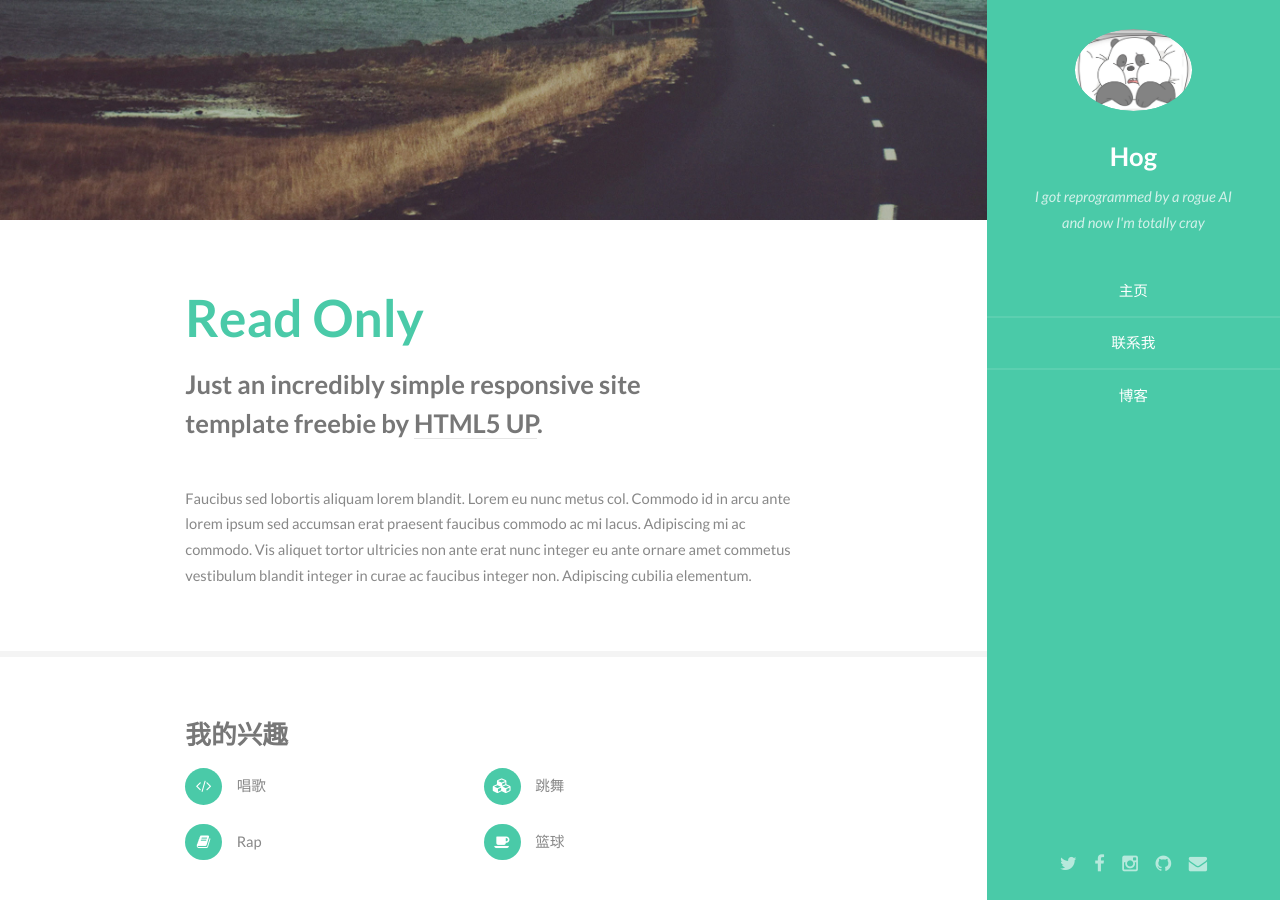
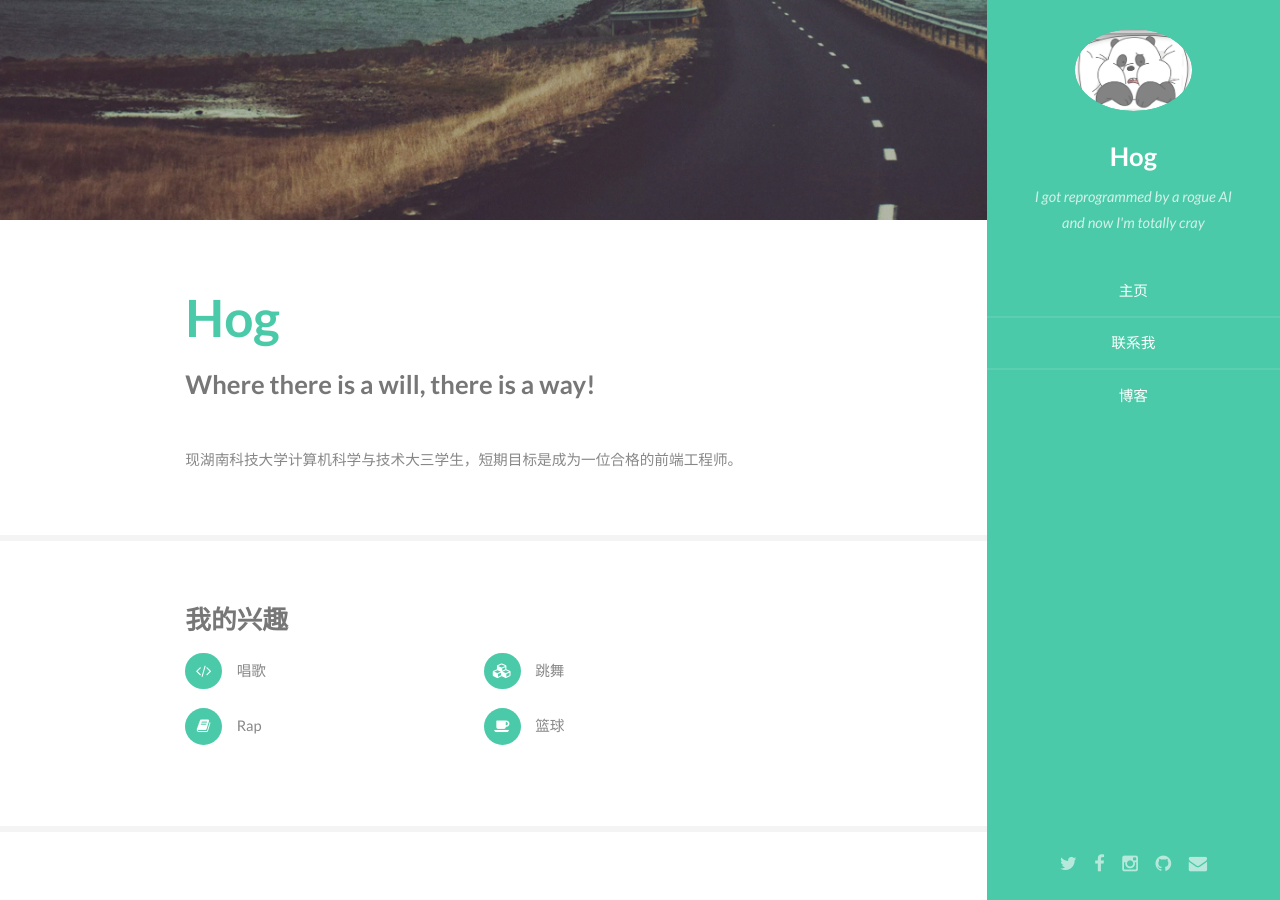
Before and after one commit to Hogzhu/Hogzhu.github.io, a Jekyll site: the page built from index.html, in a window 1280 px wide and 900 px high. Built offline with Jekyll 4.4.1, drawn with Linux system fonts in a browser that asks for light colours.

Commit message:
Update index.html

```diff
--- a/index.html
+++ b/index.html
@@ -8,11 +8,10 @@ layout: default
     <section id="one">
         <div class="container">
             <header class="major">
-                <h2>Read Only</h2>
-                <p>Just an incredibly simple responsive site<br />
-                template freebie by <a href="http://html5up.net">HTML5 UP</a>.</p>
+                <h2>Hog</h2>
+                <p>Where there is a will, there is a way!</p>
             </header>
-            <p>Faucibus sed lobortis aliquam lorem blandit. Lorem eu nunc metus col. Commodo id in arcu ante lorem ipsum sed accumsan erat praesent faucibus commodo ac mi lacus. Adipiscing mi ac commodo. Vis aliquet tortor ultricies non ante erat nunc integer eu ante ornare amet commetus vestibulum blandit integer in curae ac faucibus integer non. Adipiscing cubilia elementum.</p>
+            <p>现湖南科技大学计算机科学与技术大三学生，短期目标是成为一位合格的前端工程师。</p>
         </div>
     </section>
 
```
